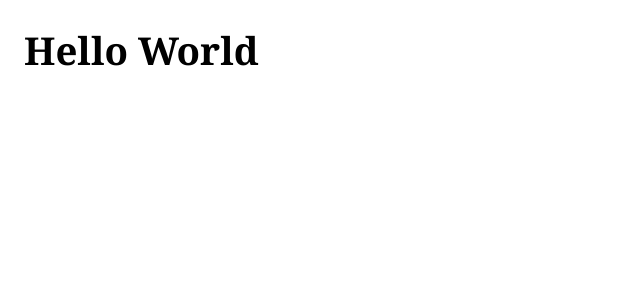
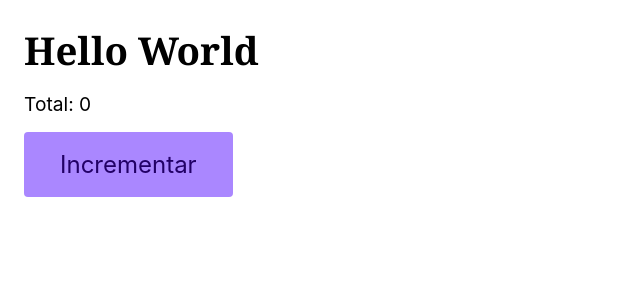
Before and after one commit to LuizGenuino/React-Ts-Origamid, a React (Vite) app: page / in a window 1280 px wide. Shown: the top 300 px of the page, without its empty margins (0-640 px from the left). Built offline with nearby package versions, Linux system fonts and the light colour scheme.

Commit message:
feat: implement Button component and integrate with App

```diff
--- a/src/App.tsx
+++ b/src/App.tsx
@@ -1,8 +1,18 @@
+import { useState } from "react";
+import Button from "./components/Button";
+
 function App() {
+  const [total, setTotal] = useState(0);
+
+  const incrementar = () => {
+    setTotal((total) => total + 1);
+  };
 
   return (
     <>
       <h1>Hello World</h1>
+      <p>Total: {total}</p>
+      <Button tamanho={"1.5rem"} onClick={incrementar}>Incrementar</Button>
     </>
   );
 }
--- /dev/null
+++ b/src/components/Button.tsx
@@ -0,0 +1,17 @@
+import React, { type ReactNode } from 'react'
+
+type ButtonProps = {
+    tamanho?: string
+    children: ReactNode // representa qualquer tipo react = string, number, tag, components react e etc
+    onClick?: () => void
+}
+
+const Button = (props: ButtonProps) => {
+  return (
+    <button style={{fontSize: props.tamanho || '1.2rem'}} onClick={props.onClick}>
+        {props.children}
+    </button>
+  )
+}
+
+export default Button
```
